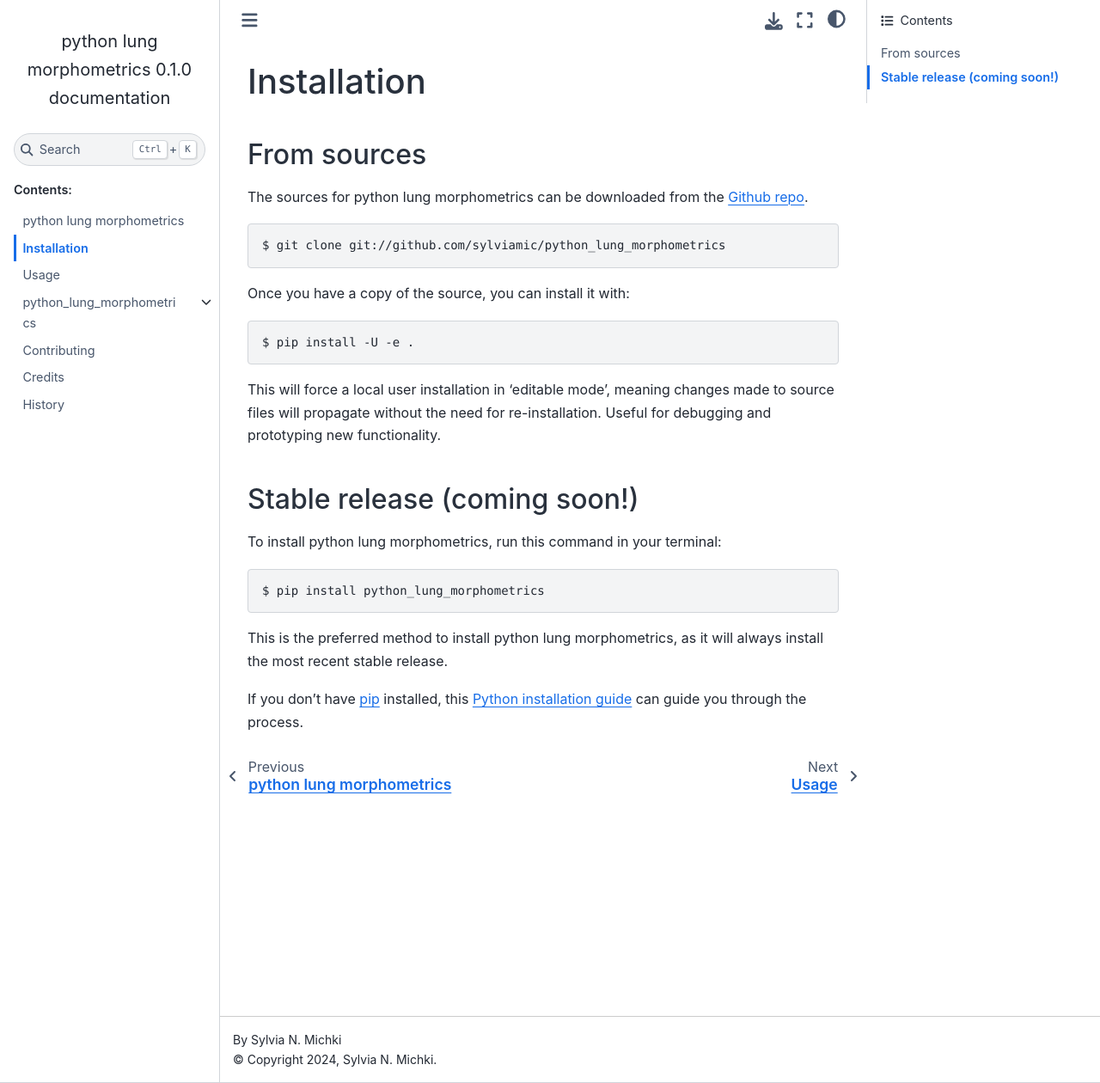
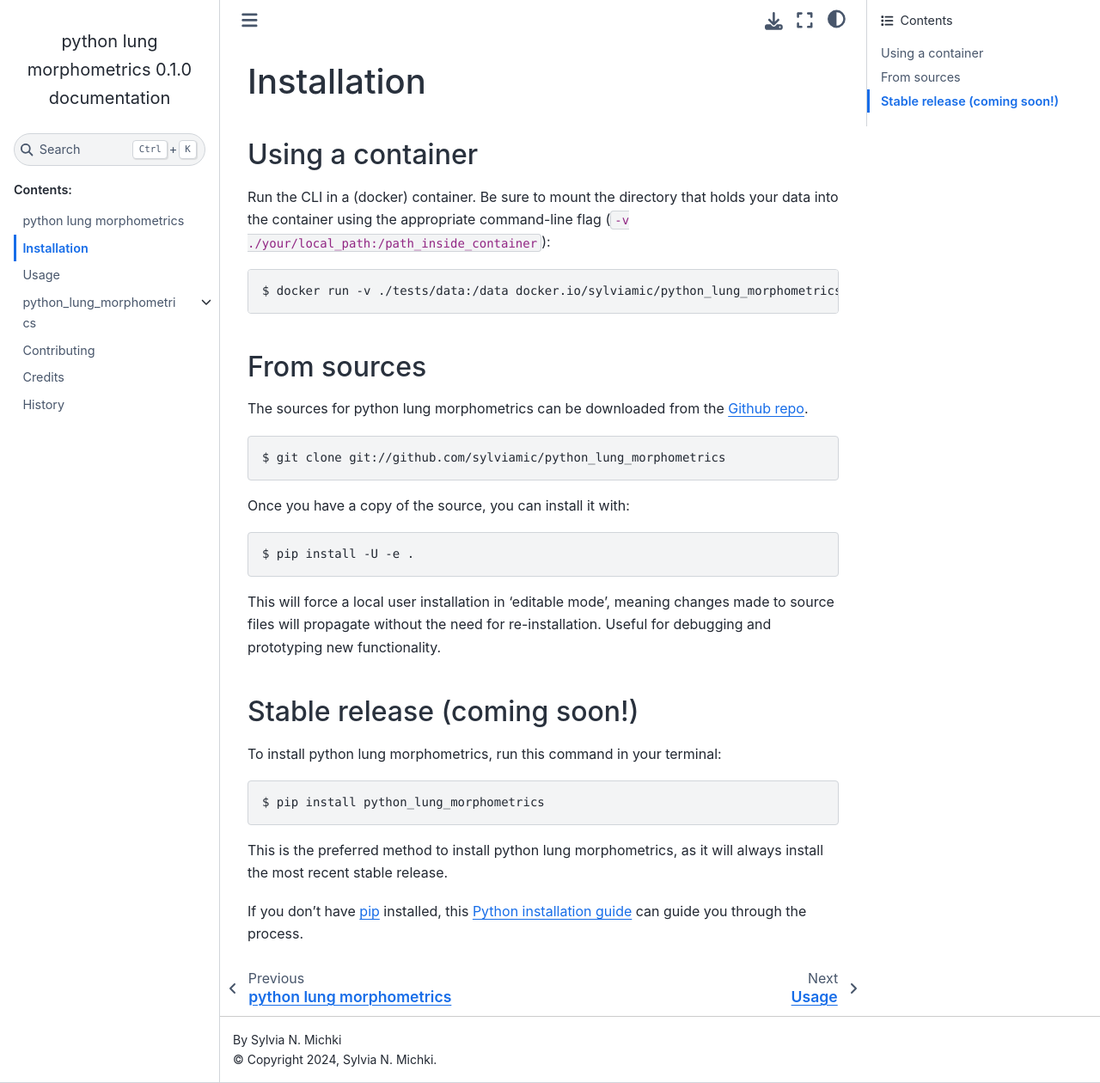
Before and after one commit to sylviamic/python_lung_morphometrics, a Sphinx documentation site: the page built from docs/installation.rst, in a window 1280 px wide and 1260 px high. Shown: the whole window at 86% size. Built offline with Sphinx 7.4.7 and the Sphinx Book theme 1.1.4, drawn with Linux system fonts in a browser that asks for light colours.

Commit message:
Added initial docker build pipeline to woodpecker. Update documentation to provide container usage.

```diff
--- a/docs/installation.rst
+++ b/docs/installation.rst
@@ -3,6 +3,17 @@
 ============
 Installation
 ============
+
+Using a container
+-----------------
+
+Run the CLI in a (docker) container. Be sure to mount
+the directory that holds your data into the container using the
+appropriate command-line flag (:code:`-v ./your/local_path:/path_inside_container`):
+
+.. code-block:: console
+
+    $ docker run -v ./tests/data:/data docker.io/sylviamic/python_lung_morphometrics:latest do-mli /data/image_001.tif
 
 From sources
 ------------
```
Also changed, not shown: README.rst (+8 -0 lines), .readthedocs.yml, 2 other files.
